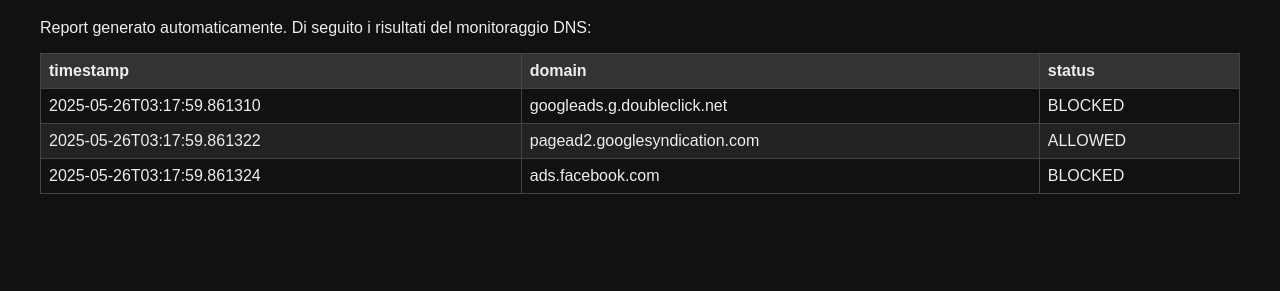
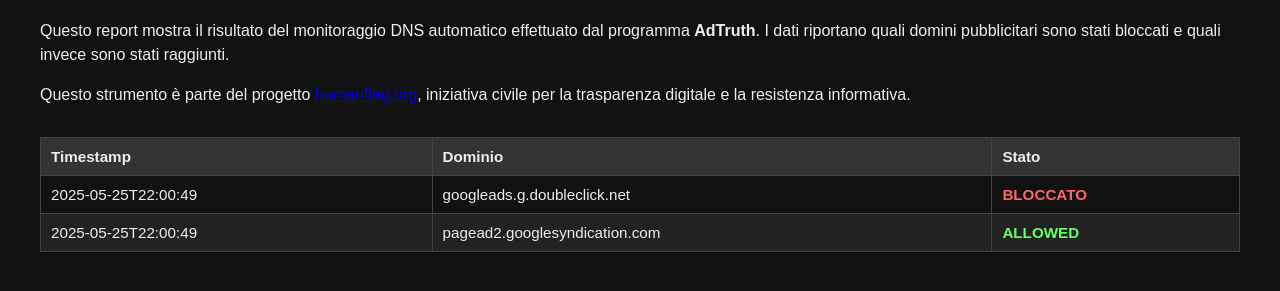
Before and after one commit to nardaxxx/Thrueads, a plain HTML site: page index .html in a window 1280 px wide. Shown: the part 101-392 px from the top of the page. Drawn offline with Linux system fonts and the light colour scheme.

Commit message:
Update index .html

```diff
--- a/index .html
+++ b/index .html
@@ -1,64 +1,83 @@
-
 <!DOCTYPE html>
-<html>
+<html lang="it">
 <head>
-    <meta charset="UTF-8">
+  <meta charset="UTF-8" />
+  <meta name="viewport" content="width=device-width, initial-scale=1.0" />
   <title>ThrueAds – AdTruth Report</title>
   <style>
     body {
       background-color: #111;
       color: #eee;
-            font-family: sans-serif;
+      font-family: Arial, sans-serif;
       padding: 2em;
     }
     h1 {
       color: #0ff;
+      font-size: 2em;
     }
-        .data-table {
+    p {
+      margin-top: 1em;
+      line-height: 1.5em;
+    }
+    table {
       width: 100%;
+      margin-top: 2em;
       border-collapse: collapse;
+      font-size: 0.95em;
     }
-        .data-table th, .data-table td {
+    th, td {
       border: 1px solid #444;
-            padding: 8px;
+      padding: 10px;
       text-align: left;
     }
-        .data-table th {
+    th {
       background-color: #333;
     }
-        .data-table tr:nth-child(even) {
+    tr:nth-child(even) {
       background-color: #222;
+    }
+    .footer {
+      margin-top: 3em;
+      font-size: 0.8em;
+      color: #888;
+    }
+    .status-blocked {
+      color: #f66;
+      font-weight: bold;
+    }
+    .status-allowed {
+      color: #6f6;
+      font-weight: bold;
     }
   </style>
 </head>
 <body>
   <h1>ThrueAds – AdTruth Report</h1>
-    <p>Report generato automaticamente. Di seguito i risultati del monitoraggio DNS:</p>
-    <table class="dataframe data-table">
+  <p>
+    Questo report mostra il risultato del monitoraggio DNS automatico effettuato dal programma <strong>AdTruth</strong>.
+    I dati riportano quali domini pubblicitari sono stati bloccati e quali invece sono stati raggiunti.
+  </p>
+  <p>
+    Questo strumento è parte del progetto <a href="https://www.humanflag.org" target="_blank">humanflag.org</a>,
+    iniziativa civile per la trasparenza digitale e la resistenza informativa.
+  </p>
+
+  <table>
     <thead>
-    <tr style="text-align: right;">
-      <th>timestamp</th>
-      <th>domain</th>
-      <th>status</th>
+      <tr>
+        <th>Timestamp</th>
+        <th>Dominio</th>
+        <th>Stato</th>
       </tr>
     </thead>
     <tbody>
       <tr>
-      <td>2025-05-26T03:17:59.861310</td>
+        <td>2025-05-25T22:00:49</td>
         <td>googleads.g.doubleclick.net</td>
-      <td>BLOCKED</td>
+        <td class="status-blocked">BLOCCATO</td>
       </tr>
       <tr>
-      <td>2025-05-26T03:17:59.861322</td>
+        <td>2025-05-25T22:00:49</td>
         <td>pagead2.googlesyndication.com</td>
-      <td>ALLOWED</td>
+        <td class="status-allowed">ALLOWED</td>
       </tr>
-    <tr>
-      <td>2025-05-26T03:17:59.861324</td>
-      <td>ads.facebook.com</td>
-      <td>BLOCKED</td>
-    </tr>
-  </tbody>
-</table>
-</body>
-</html>
```
Lines whose indentation alone changed are shown as unchanged.
